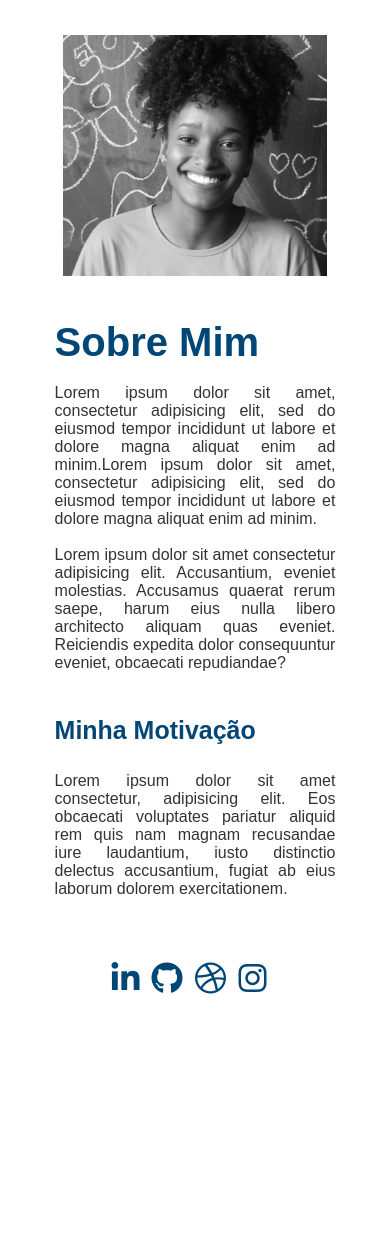
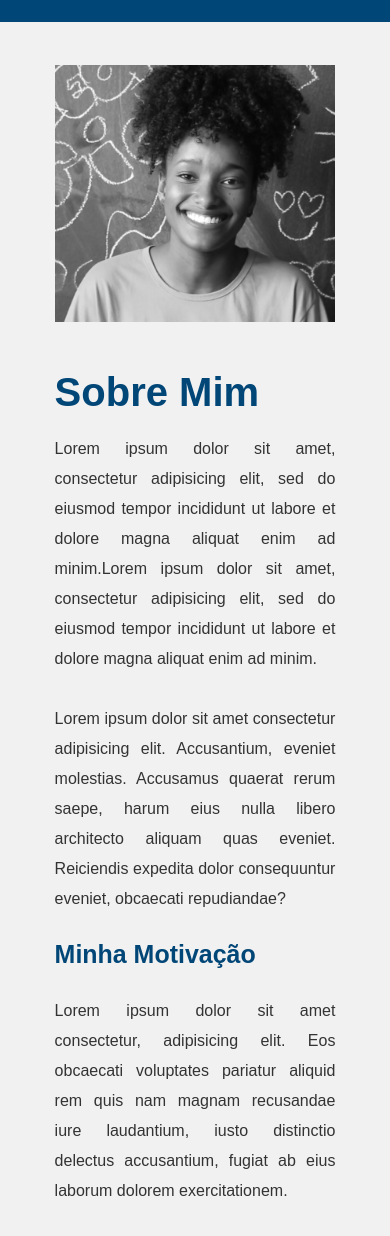
Before and after one commit to allanacaldas/lab-personalWebsite, a plain HTML site: page index.html in a window 390 px wide. Shown: the part 176-1412 px from the top of the page. Before the commit the page ends 1186 px from the top, so only its background shows below. Drawn offline with Linux system fonts and the light colour scheme.

Commit message:
Fazendo ajustes finais para aproximar o código ao projeto final

```diff
--- a/index.html
+++ b/index.html
@@ -41,12 +41,12 @@
                 et
                 dolore magna aliquat enim ad minim.Lorem ipsum dolor sit amet, consectetur adipisicing elit, sed
                 do
-                eiusmod tempor incididunt ut labore et dolore magna aliquat enim ad minim. </br><br>Lorem ipsum
-                dolor
-                sit amet
-                consectetur adipisicing elit. Accusantium, eveniet molestias. Accusamus quaerat rerum saepe,
-                harum
-                eius
+                eiusmod tempor incididunt ut labore et dolore magna aliquat enim ad minim.
+            </p>
+            <p>Lorem ipsum
+                dolor sit amet consectetur adipisicing elit. Accusantium, eveniet molestias. Accusamus quaerat rerum
+                saepe,
+                harum eius
                 nulla libero architecto aliquam quas eveniet. Reiciendis expedita dolor consequuntur eveniet,
                 obcaecati
                 repudiandae?
@@ -58,14 +58,14 @@
                 eius laborum dolorem exercitationem.
             </p>
 
-            <div class="social_media">
+            <!-- <div class="social_media">
                 <ul class="social-networks social_media_link">
                     <a href="#" class="fab fa-linkedin-in"></a>
                     <a href="#" class="fab fa-github"></a>
                     <a href="#" class="fab fa-dribbble"></a>
                     <a href="#" class="fab fa-instagram"></a>
                 </ul>
-            </div>
+            </div> -->
 
         </section>
 
--- a/style.css
+++ b/style.css
@@ -1,12 +1,53 @@
-
+/*Configuração global*/
+/*
 * {
 	box-sizing: border-box;
+	margin:0;
+	padding:0;
 }
 body {
 	font-family: 'Open Sans;', sans-serif;
 	color: var(--color-text);
-	margin: 0;
-	height: 100vh;
+	background-color: var(--color-background);
+}
+
+:root{
+	--color-blue:#004677;
+	--color-text: #333333;
+	--color-white:#fff;
+	--color-background:rgba(229, 229, 229, 0.5);
+}
+
+ul {
+  padding: 0;
+  list-style: none;
+}
+
+h2{
+	color: var(--color-blue);
+}
+
+a{
+	color: var(	--color-blue);
+	font-size: 1rem;
+	text-decoration: none;
+}
+
+img{
+	max-width: 100%;
+	box-shadow: var(--color-text);
+}
+*/
+* {
+	box-sizing: border-box;
+	margin:0;
+	padding:0;
+}
+body {
+	font-family: 'Open Sans;', sans-serif;
+	color: var(--color-text);
+	background-color: var(--color-background);
+	max-width: 1600px;
 }
 
 /*Usando CSS Variables*/
@@ -15,21 +56,26 @@ body {
 	--color-blue:#004677;
 	--color-text: #333333;
 	--color-white:#fff;
+	--color-background:rgba(229, 229, 229, 0.5);
 }
 
 ul {
 	padding: 0;
 	list-style: none;
 }
-h2,
+
+
+h2 {
+	color: var(	--color-blue);
+}
+
 a {
 	color: var(	--color-blue);
-}
-a {
+	font-size: 1rem;
 	text-decoration: none;
 }
 img {
-	max-width: 90%;
+	max-width: 100%;
 	box-shadow: var(--color-text);
 }
 
@@ -38,48 +84,53 @@ img {
 
 .main-header{
 	display: flex;
+	padding: 1.875rem 1rem;
 	justify-content: flex-end;
 }
 
-.main-nav {
-	margin: 4.4rem 5rem 7.43rem 0rem;
-
-}
 .main-nav a {
 
 	font-weight: 600;
+	font-style: normal;
 	line-height: 1.3618;
 	text-transform: uppercase;
-	margin-right:  2.75rem;
+	margin:  24px;
 }
 /* ---- Layout Containers ---- */
 
+/*Linha*/
 .row{
 	display:flex;
-    justify-content: space-between;   /*Conversar sobre essa propriedade com Thai*/
+	flex-wrap: wrap;
+	margin-top: 5.56rem;
     align-items: flex-start;
 }
+
+/*Colunas*/
+.col{
+	display: flex;
+	flex-direction: column;
+	flex-wrap: wrap;
+	flex: 1;
+}
+
 .primary {
-    display: flex;
-    align-items: flex-start;
     order:2;
 }
+
 .primary .item{
-    display: flex;
-    justify-content: flex-end;
     margin: auto;
 }
  .secondary{
-	display:flex;
-    flex-direction: column;
-    margin: 0 0 0 7rem;
+	margin: 0rem 7rem;
 	order: 1;
+
 }
 .secondary > h2{
 	font-style: normal;
+	font-weight: bold;
 	line-height: 1.37rem;
-	font-weight: 700;
-	margin: 0 0 1.875rem 0;
+	margin-bottom: 1.875rem;
 }
 
 .secondary .first-heading{
@@ -95,32 +146,12 @@ img {
 	font-style: normal;
 	font-weight: normal;
 	font-size:   1rem;
-	margin: 0 0 3rem 0;
-
+	line-height: 1.875rem;
+	padding-bottom: 1.875rem;
 	font-weight: 100;
 	color: var(--color-text);
-	/* margin-bottom: 5rem; */
-	max-width: 36.43rem;
+
 }
-.social_media{
-    display:none;
-}
-/* =================================
-  Sobre
-==================================== */
-
-
-
-/* =================================
-  Portfolio
-==================================== */
-
-
-
-/* =================================
-  Media Queries - Index
-==================================== */
-
 
 @media (min-width: 769px) {
 	.main-header,
@@ -133,6 +164,7 @@ img {
 	.main-header{
 		background: var(--color-blue);
 		justify-content: center;
+		padding: 1rem;
 	}
 	.main-nav{
 		margin:0;
@@ -140,10 +172,10 @@ img {
 		margin-bottom: 0.62rem;
 	}
     .main-nav li a{
+		display: block;
 		text-align: center;
 		font-weight: 500;
 		line-height: 1.375rem;
-		display: block;
 		margin: 0 0 1.22rem 0;
 	}
 	.main-header .main-nav > li a{
@@ -152,33 +184,23 @@ img {
 	.row{
 		flex-direction: column;
 		align-items: center;
+		margin:0;
 	}
 
 	.primary{
 		order:1;
-		margin: 2.8rem 0 3.5rem 0;
+		width:72%;
 	}
 	.primary .item{
-		justify-content: center;
-		width:75%;
+		margin-top:2.65rem;
+		margin-bottom:3.5rem;
 	}
+
 	.secondary{
 		width:72%;
 		margin: 0;
 		align-items: flex-start;
-		/* max-width: 21.875rem; */
-	}
-	.social_media{
-		display: block;
-		margin: 0 auto;
-	}
-	.social_media_link{
-		display: flex;
-		justify-content: center;
-	}
-	.social_media_link a{
-		margin-right: 12px;
-		font-size: 2rem;
+
 	}
 
 }
```
Lines whose indentation alone changed are shown as unchanged.
